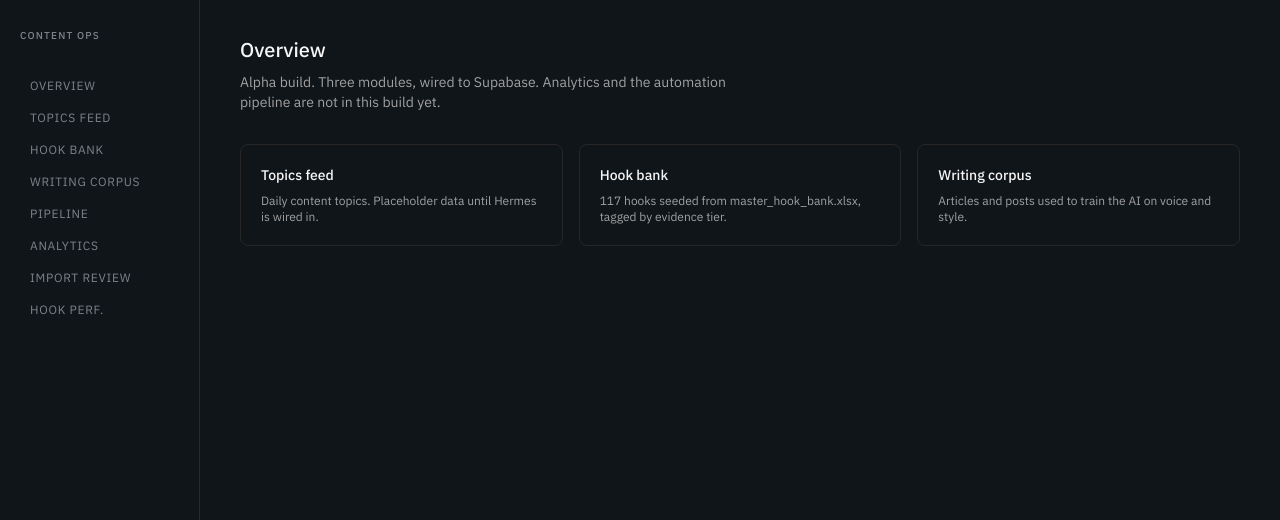
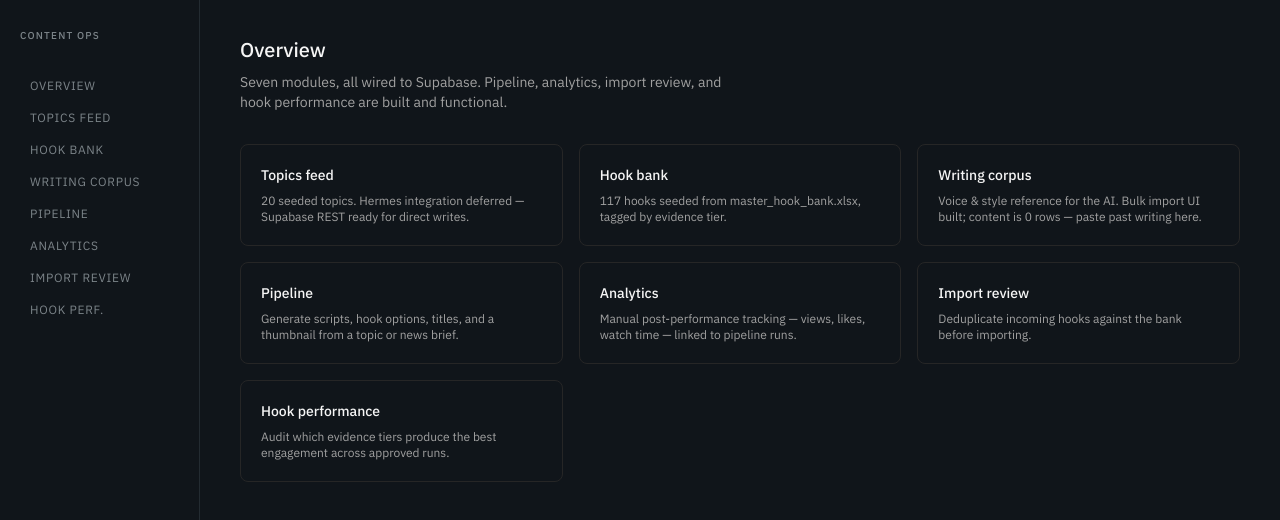
Before and after one commit to Sonic337/content_platform, a Next.js app: page / in a window 1280 px wide. Shown: the top 520 px of the page. Built offline with nearby package versions, Linux system fonts and the light colour scheme.

Commit message:
Fix infinite-loading bug in DataTable (unstable allTierOptions default), update stale Overview copy, align Pipeline Generate button

```diff
--- a/app/page.js
+++ b/app/page.js
@@ -2,7 +2,7 @@ const MODULES = [
   {
     href: "/topics",
     title: "Topics feed",
-    desc: "Daily content topics. Placeholder data until Hermes is wired in.",
+    desc: "20 seeded topics. Hermes integration deferred — Supabase REST ready for direct writes.",
   },
   {
     href: "/hooks",
@@ -12,7 +12,27 @@ const MODULES = [
   {
     href: "/corpus",
     title: "Writing corpus",
-    desc: "Articles and posts used to train the AI on voice and style.",
+    desc: "Voice & style reference for the AI. Bulk import UI built; content is 0 rows — paste past writing here.",
+  },
+  {
+    href: "/pipeline",
+    title: "Pipeline",
+    desc: "Generate scripts, hook options, titles, and a thumbnail from a topic or news brief.",
+  },
+  {
+    href: "/analytics",
+    title: "Analytics",
+    desc: "Manual post-performance tracking — views, likes, watch time — linked to pipeline runs.",
+  },
+  {
+    href: "/import-review",
+    title: "Import review",
+    desc: "Deduplicate incoming hooks against the bank before importing.",
+  },
+  {
+    href: "/hook-performance",
+    title: "Hook performance",
+    desc: "Audit which evidence tiers produce the best engagement across approved runs.",
   },
 ];
 
@@ -21,8 +41,8 @@ export default function HomePage() {
     <div>
       <h1 className="text-xl font-medium text-neutral-100">Overview</h1>
       <p className="mt-2 max-w-lg text-sm text-neutral-400">
-        Alpha build. Three modules, wired to Supabase. Analytics and the
-        automation pipeline are not in this build yet.
+        Seven modules, all wired to Supabase. Pipeline, analytics, import
+        review, and hook performance are built and functional.
       </p>
       <div className="mt-8 grid grid-cols-1 gap-4 sm:grid-cols-3">
         {MODULES.map((m) => (
--- a/app/pipeline/page.js
+++ b/app/pipeline/page.js
@@ -514,7 +514,7 @@ export default function PipelinePage() {
             display: "grid",
             gridTemplateColumns: "1fr 1fr 1fr",
             gap: "14px",
-            alignItems: "start",
+            alignItems: "end",
           }}
         >
           {/* Left: text / topic picker */}
--- a/components/DataTable.js
+++ b/components/DataTable.js
@@ -2,6 +2,10 @@
 
 import { useEffect, useState, useCallback } from "react";
 import { supabase } from "@/lib/supabaseClient";
+
+// Stable reference so the useCallback dep doesn't change on every render when
+// the caller doesn't pass allTierOptions (default [] would be a new ref each time).
+const EMPTY_ARRAY = [];
 
 /**
  * columns:              [{ key, label, format?: (rawVal) => string }]
@@ -26,7 +30,7 @@ export default function DataTable({
   getRowColors,
   extraPayload = {},
   tierFilterKey,
-  allTierOptions = [],
+  allTierOptions = EMPTY_ARRAY,
   defaultExcludedTiers = [],
   usageKey,
   usageWarnAt = 5,
```
